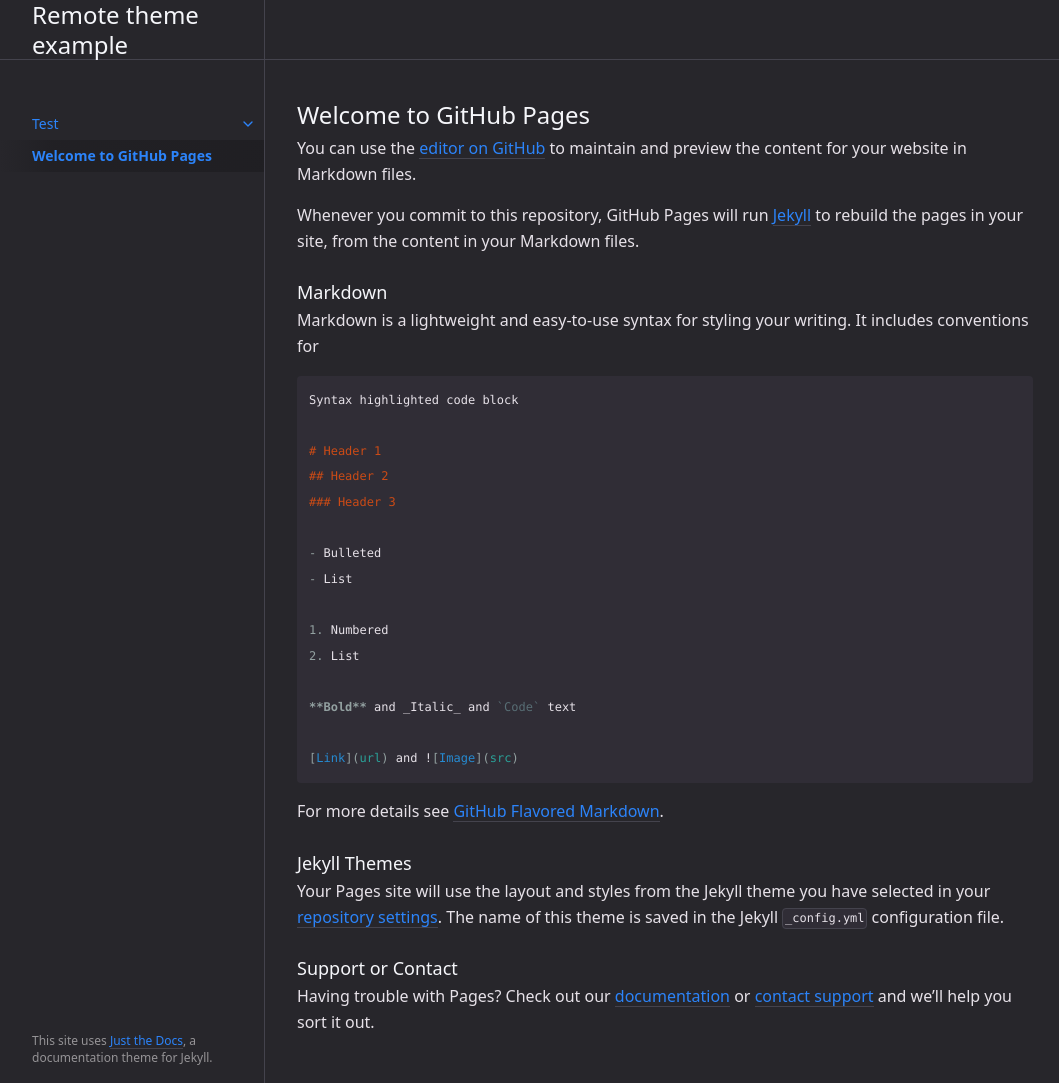
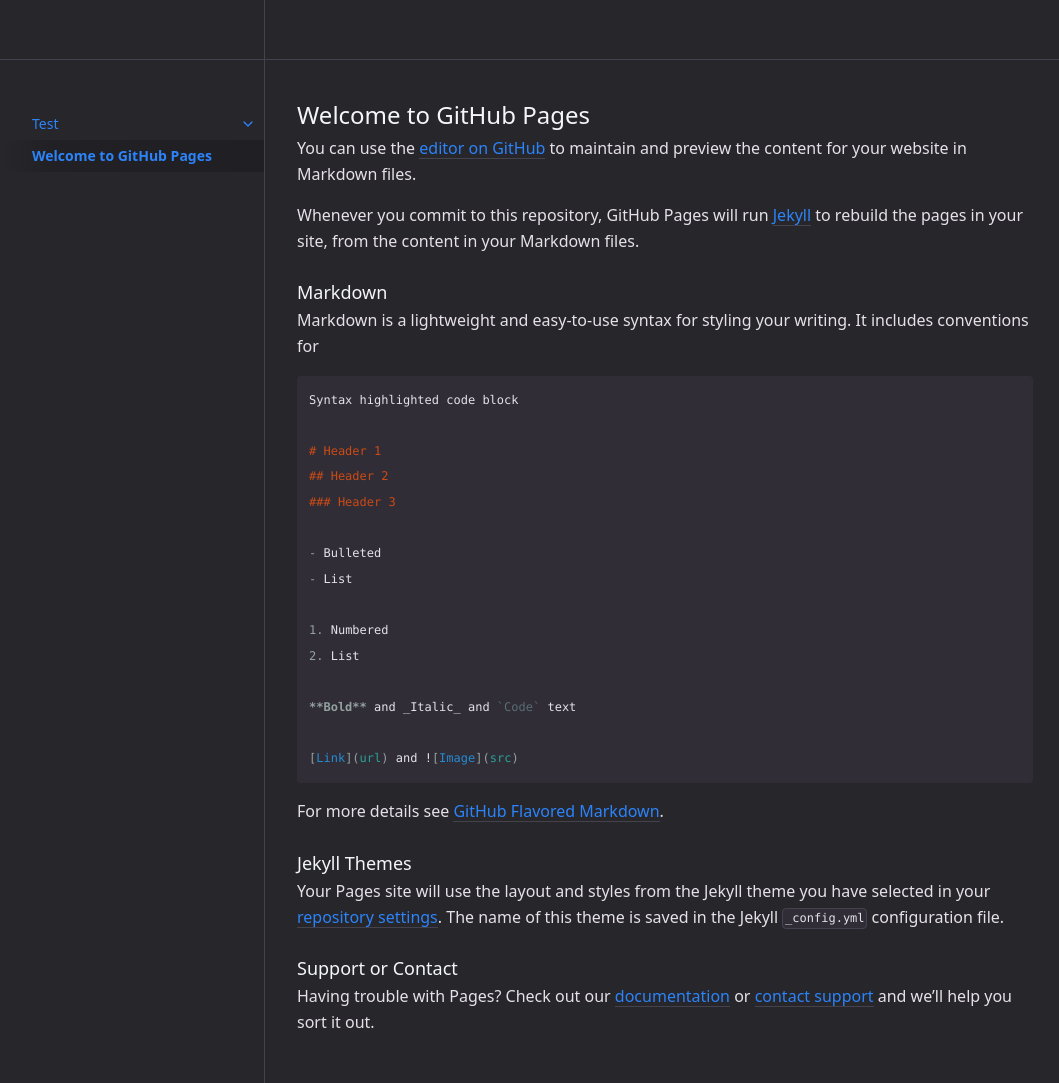
Before and after one commit to chsn-support/manual, a Jekyll site: the page built from README.md, in a window 1280 px wide and 1083 px high. Shown: the whole window, without its empty margins (107-1166 px from the left). Built offline with Jekyll 4.4.1, drawn with Linux system fonts in a browser that asks for light colours; our own code applies the rules of GitHub Pages for plain Markdown files.

Commit message:
customizations

```diff
--- a/_config.yml
+++ b/_config.yml
@@ -1,4 +1,4 @@
-title: "Remote theme example"
+title: ""
 remote_theme: pmarsceill/just-the-docs
 color_scheme: "dark"
 search_enabled: false
--- a/_layouts/default.html
+++ b/_layouts/default.html
@@ -66,7 +66,6 @@ layout: table_wrappers
       {% endif %}
     </nav>
     <footer class="site-footer">
-      This site uses <a href="https://github.com/pmarsceill/just-the-docs">Just the Docs</a>, a documentation theme for Jekyll.
     </footer>
   </div>
   <div class="main" id="top">
```
